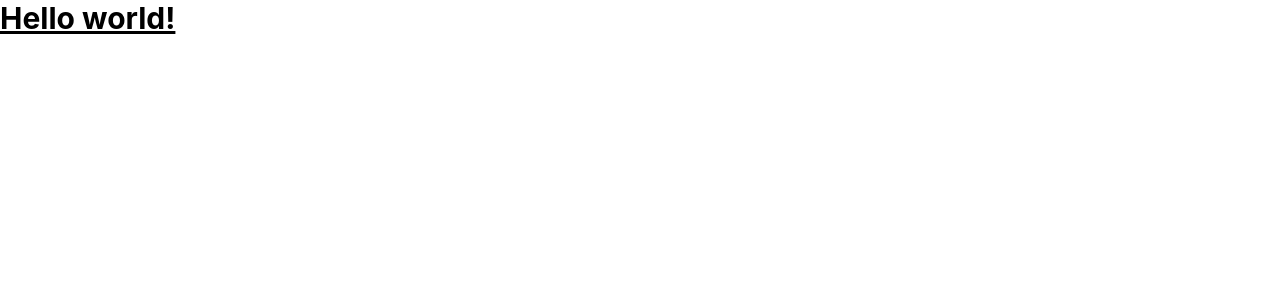
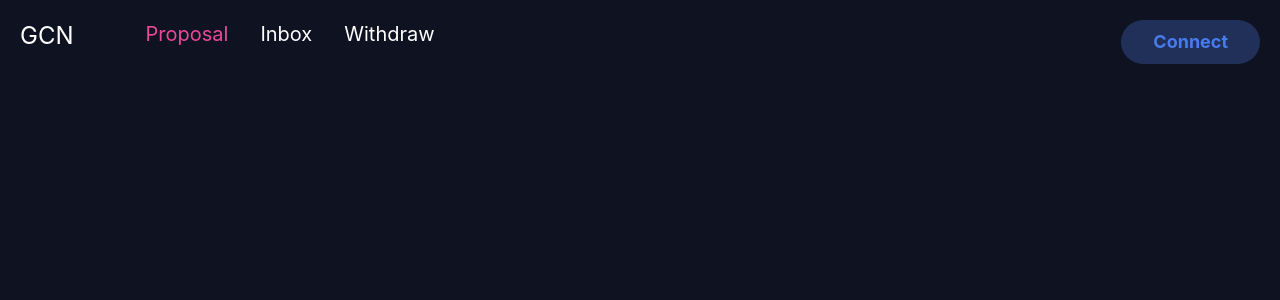
Before and after one commit to cryptodev1990/gregswap, a React (Create React App) app: page / in a window 1280 px wide. Shown: the top 300 px of the page. Built offline with nearby package versions, Linux system fonts and the light colour scheme.

Commit message:
header completed

```diff
--- a/package.json
+++ b/package.json
@@ -8,6 +8,7 @@
     "@testing-library/user-event": "^13.5.0",
     "react": "^18.2.0",
     "react-dom": "^18.2.0",
+    "react-router-dom": "^6.4.5",
     "react-scripts": "5.0.1",
     "web-vitals": "^2.1.4"
   },
--- a/src/App.js
+++ b/src/App.js
@@ -1,10 +1,17 @@
 import './App.css';
+import Header from "../src/components/Header";
+import { Routes, Route, Link } from "react-router-dom";
 
 function App() {
   return (
-    <h1 className="text-3xl font-bold underline">
-      Hello world!
-    </h1>
+    <div className='flex flex-col px-5 py-5'>
+      <Header />
+      {/* <Routes>
+        <Route path="/" element={<></>} />
+        <Route path="/inbox" element={<></>} />
+        <Route path="/withdraw" element={<></>} />
+      </Routes> */}
+    </div>
   );
 }
 
--- /dev/null
+++ b/src/components/Header.jsx
@@ -0,0 +1,33 @@
+import React, { useEffect, useState } from "react";
+import Navbarbutton from "./Navbarbutton";
+
+const Header = () => {
+  const [content, setContent] = useState("Connect");
+  const [id, setId] = useState(1);
+
+  const ProposalClick = () => {
+    setId(1);
+  }
+
+  const InboxClick = () => {
+    setId(2);
+  }
+
+  const WithdrawClick = () => {
+    setId(3);
+  }
+
+  return (
+    <div className="flex justify-between">
+      <div className="flex gap-8">
+        <h1 className="text-2xl mr-10">GCN</h1>
+        <Navbarbutton content="Proposal" clicked={id === 1} handleClick={ProposalClick} />
+        <Navbarbutton content="Inbox"  clicked={id === 2} handleClick={InboxClick} />
+        <Navbarbutton content="Withdraw"  clicked={id === 3} handleClick={WithdrawClick} />
+      </div>
+      <button className="bg-app-dark-button px-8 py-2 rounded-full text-app-dark-button text-lg font-bold active:text-blue-600 active:bg-blue-500">{content}</button>
+    </div>
+  );
+};
+
+export default Header;
--- /dev/null
+++ b/src/components/Navbarbutton.jsx
@@ -0,0 +1,15 @@
+import React, { useState, useEffect } from "react";
+
+const Navbarbutton = ({ content, clicked, handleClick }) => {
+  const [color, setColor] = useState("");
+
+  useEffect(() => {
+    clicked ? setColor("text-pink-500") : setColor("");
+  }, [clicked]);
+
+  return (
+    <div className={color + " text-xl hover:rounded-xl hover:p-2 hover:bg-app-dark-hover cursor-pointer"} onClick={handleClick}>{content}</div>
+  )
+};
+
+export default Navbarbutton;
--- /dev/null
+++ b/src/components/SelectToken.jsx
@@ -0,0 +1,12 @@
+import React from "react";
+
+const SelectToken = ({token}) => {
+  return (
+    <div className="bg-app-dark-hover flex justify-between items-center py-10 px-2 rounded-xl">
+      <input type="number" placeholder="0" className="text-2xl" />
+      <div className="">{token}</div>
+    </div>
+  )
+}
+
+export default SelectToken;
--- a/src/index.css
+++ b/src/index.css
@@ -4,6 +4,8 @@
 
 body {
   margin: 0;
+  background: #0f1221;
+  color: white;
   font-family: -apple-system, BlinkMacSystemFont, 'Segoe UI', 'Roboto', 'Oxygen',
     'Ubuntu', 'Cantarell', 'Fira Sans', 'Droid Sans', 'Helvetica Neue',
     sans-serif;
--- /dev/null
+++ b/src/pages/Proposal.jsx
@@ -0,0 +1,12 @@
+import React from "react";
+import SelectToken from "../components/SelectToken";
+
+const Proposal = () => {
+  return (
+    <div className="bg-app-dark-swap flex flex-col px-2 py-3">
+      <div className="mb-3">Swap</div>
+    </div>
+  )
+}
+
+export default Proposal;
--- a/tailwind.config.js
+++ b/tailwind.config.js
@@ -4,7 +4,25 @@ module.exports = {
     "./src/**/*.{js,jsx,ts,tsx,html}",
   ],
   theme: {
-    extend: {},
+    extend: {
+      backgroundColor: {
+        app: {
+          dark: {
+            button: "#203059",
+            hover: "#131a2a",
+            tokenSelect: "#293249",
+            swap: '#0d111c',
+          }
+        }
+      },
+      textColor: {
+        app: {
+          dark: {
+            button: "#487ced",
+          }
+        }
+      }
+    },
   },
   plugins: [],
 }
```
Also changed, not shown: 1 other file (tests, documents, lock files or other folders).
